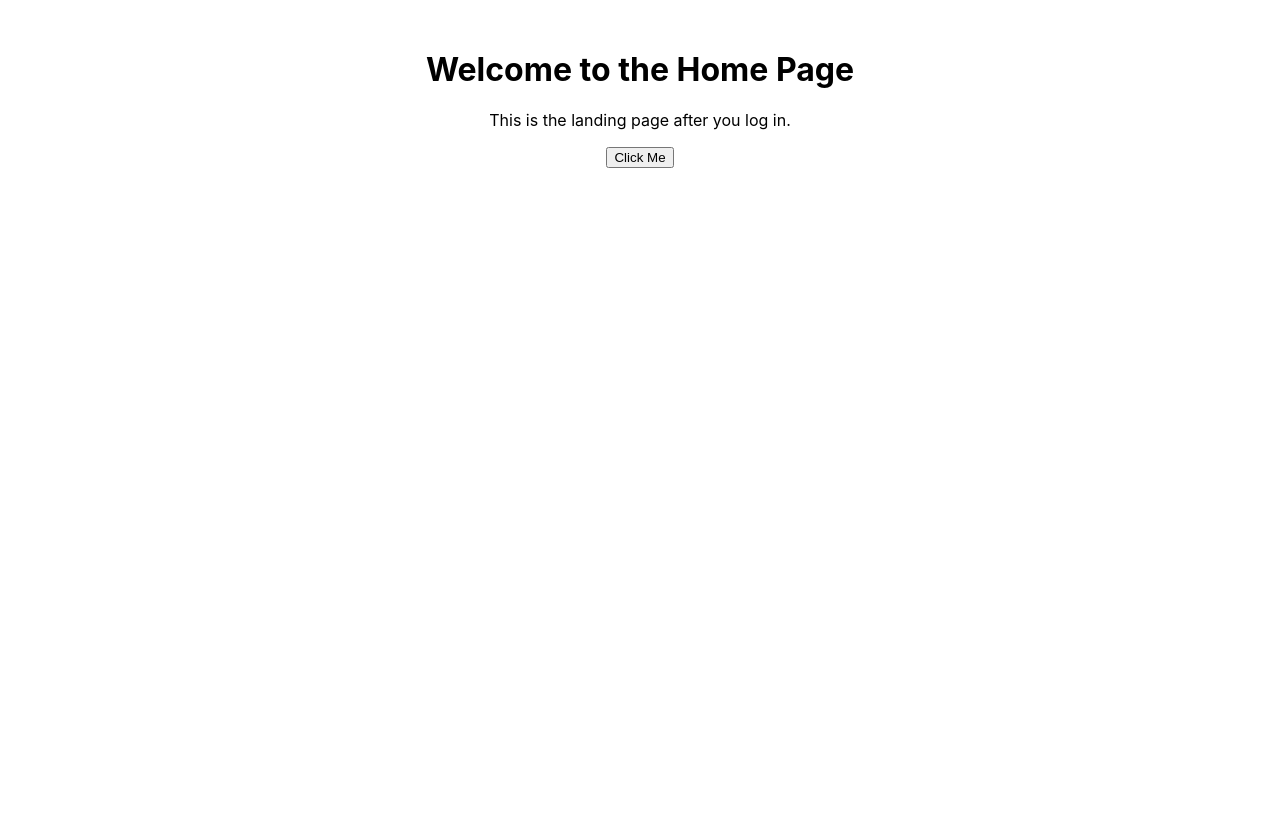
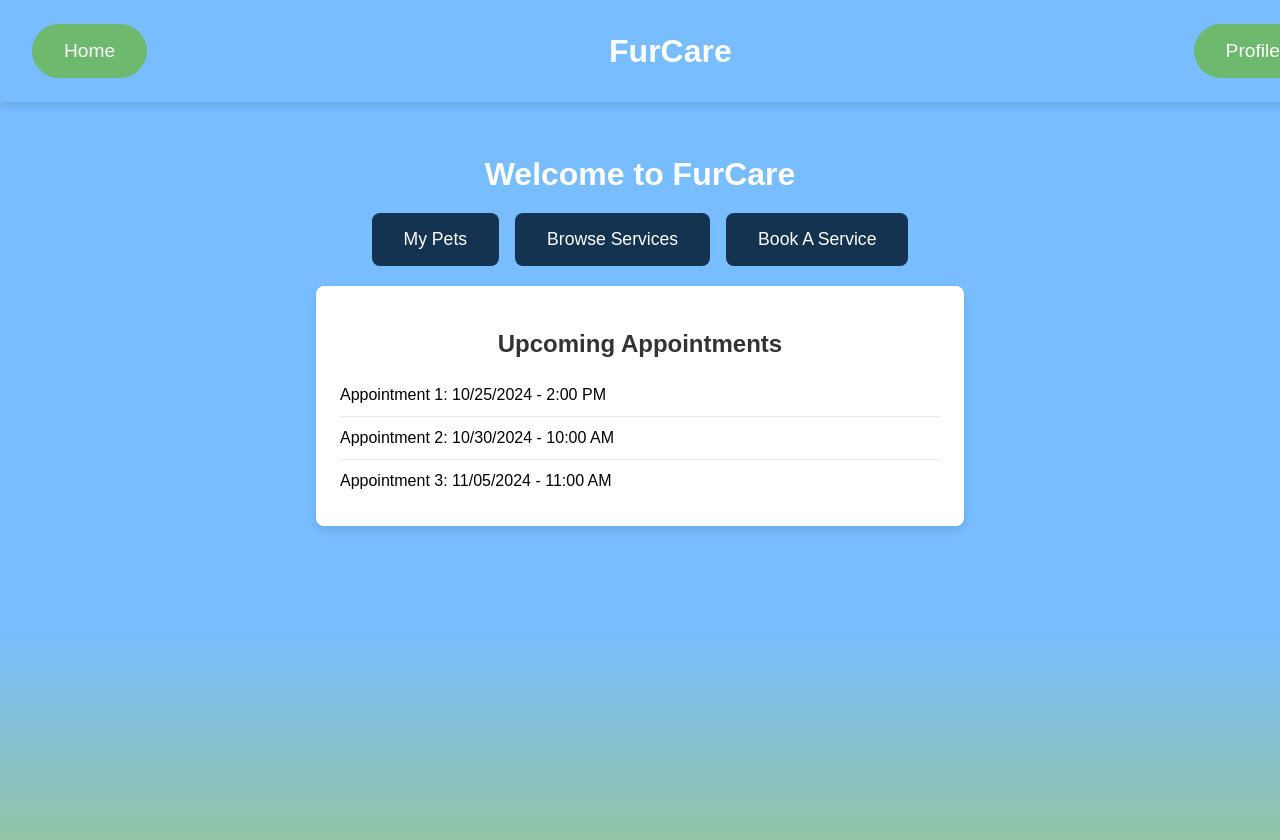
Before and after one commit to aharo1110/CST438-Proj3, a React (Create React App) app in the folder frontend/: page /home in a window 1280 px wide. Before the commit the page ends 800 px from the top, so only its background shows below. Built offline with nearby package versions, Linux system fonts and the light colour scheme.

Commit message:
Initialize Home Page and Created Layout

```diff
--- a/frontend/src/App.js
+++ b/frontend/src/App.js
@@ -4,7 +4,7 @@ import './App.css';
 //import { useEffect } from 'react';
 import { BrowserRouter as Router, Routes, Route } from 'react-router-dom';
 import Login from './components/Login/login';
-import Home from './components/home';
+import Home from './components/Home/home';
 import Signup from './components/Signup/signup';
 
 
--- /dev/null
+++ b/frontend/src/Layout.css
@@ -0,0 +1,60 @@
+
+.layout-container {
+    width: 100%;
+    max-width: 1200px;
+    margin: 0 auto;
+    padding: 20px;
+}
+
+/* Base styling */
+.App {
+    min-height: 100vh;
+    display: flex;
+    flex-direction: column;
+    align-items: center;
+    background: linear-gradient(180deg, #77bdff 75%, #93c4a6 100%);
+    font-family: Arial, sans-serif;
+}
+
+.layout-header {
+    width: 100%;
+    display: flex;
+    align-items: center;
+    justify-content: space-between;
+    padding: 1.5rem 2rem;
+    background-color: transparent;
+    box-shadow: 0 4px 8px rgba(0, 0, 0, 0.1);
+    position: fixed;
+    top: 0;
+    left: 0;
+    z-index: 1000;
+}
+
+.website-name {
+    font-size: 2rem;
+    font-weight: bold;
+    color: white;
+    text-align: center;
+    flex-grow: 1;
+    margin: 0 1.5rem;
+}
+
+.layout-button {
+    background-color: #6db96d;
+    color: white;
+    border: none;
+    border-radius: 2rem;
+    padding: 1rem 2rem;
+    font-size: 1.2rem;
+    cursor: pointer;
+    transition: background-color 0.3s ease, transform 0.2s ease;
+}
+
+.layout-button:hover {
+    background-color: #7CCD7C;
+    transform: translateY(-1px);
+}
+
+.layout-button:active {
+    transform: translateY(0);
+}
--- /dev/null
+++ b/frontend/src/Layout.js
@@ -0,0 +1,17 @@
+import React from 'react';
+import { useNavigate } from 'react-router-dom';
+import './Layout.css';
+
+function Layout() {
+  const navigate = useNavigate();
+
+  return (
+    <header className="layout-header">
+      <button onClick={() => navigate('/')} className="layout-button">Home</button>
+      <div className="website-name">FurCare</div>
+      <button onClick={() => navigate('/profile')} className="layout-button">Profile</button>
+    </header>
+  );
+}
+
+export default Layout;
--- /dev/null
+++ b/frontend/src/components/Home/home.js
@@ -0,0 +1,42 @@
+import React from 'react';
+import { useNavigate } from 'react-router-dom';
+import Layout from '../../Layout';
+import '../../home.css';
+import image from '../../images/FURCARE_logo.jpeg';
+
+
+function Home() {
+  const navigate = useNavigate();
+
+  return (
+    <div className = "App">
+    <div className="home-container">
+      <Layout />
+
+      <div className="main-content">
+        <header className="home-header">
+          <h1>Welcome to FurCare</h1>
+        </header>
+
+        <div className="home-buttons">
+          <button onClick={() => navigate('/pets')} className="home-button">My Pets</button>
+          <button onClick={() => navigate('/services')} className="home-button">Browse Services</button>
+          <button onClick={() => navigate('/services')} className="home-button">Book A Service</button>
+        </div>
+
+        <section className="appointments-section">
+          <h2>Upcoming Appointments</h2>
+          <ul className="appointments-list">
+            {/* TODO */}
+            <li>Appointment 1: 10/25/2024 - 2:00 PM</li>
+            <li>Appointment 2: 10/30/2024 - 10:00 AM</li>
+            <li>Appointment 3: 11/05/2024 - 11:00 AM</li>
+          </ul>
+        </section>
+      </div>
+    </div>
+    </div>
+  );
+}
+
+export default Home;
--- a/frontend/src/components/home.js
+++ /dev/null
@@ -1,13 +0,0 @@
-import React from 'react';
-
-function Home() {
-  return (
-    <div className="home-container" style={{ textAlign: 'center', marginTop: '50px' }}>
-      <h1>Welcome to the Home Page</h1>
-      <p>This is the landing page after you log in.</p>
-      <button onClick={() => alert("You clicked the button!")}>Click Me</button>
-    </div>
-  );
-}
-
-export default Home;
--- /dev/null
+++ b/frontend/src/home.css
@@ -0,0 +1,85 @@
+
+.home-container {
+    width: 100%;
+    max-width: 1200px;
+    margin: 0 auto;
+    padding: 20px;
+    display: flex;
+    flex-direction: column;
+    align-items: center;
+}
+
+.main-content {
+    padding-top: 6rem;
+    width: 100%;
+    max-width: 1000px;
+    margin-top: 20px;
+}
+
+.home-header {
+    width: 100%;
+    text-align: center;
+    margin-bottom: 20px;
+}
+
+.home-header h1 {
+    color: #ffffff;
+    font-size: 2rem;
+    margin: 0;
+}
+
+.home-buttons {
+    display: flex;
+    gap: 1rem;
+    margin: 20px 0;
+    justify-content: center;
+}
+
+.home-button {
+    padding: 1rem 2rem;
+    background-color: #133351;
+    color: white;
+    border: none;
+    border-radius: 0.5rem;
+    font-size: 1.1rem;
+    cursor: pointer;
+    transition: background-color 0.3s ease;
+    max-width: 200px;
+}
+
+.home-button:hover {
+    background-color: #6db96d;
+}
+
+.appointments-section {
+    width: 100%;
+    max-width: 600px;
+    background-color: white;
+    padding: 1.5rem;
+    border-radius: 0.5rem;
+    box-shadow: 0 4px 8px rgba(0, 0, 0, 0.1);
+    margin: 20px auto;
+    text-align: left;
+}
+
+.appointments-section h2 {
+    color: #333;
+    font-size: 1.5rem;
+    margin-bottom: 1rem;
+    text-align: center;
+}
+
+.appointments-list {
+    list-style-type: none;
+    padding: 0;
+    margin: 0;
+}
+
+.appointments-list li {
+    padding: 0.75rem 0;
+    border-bottom: 1px solid #eee;
+}
+
+.appointments-list li:last-child {
+    border-bottom: none;
+}
```
